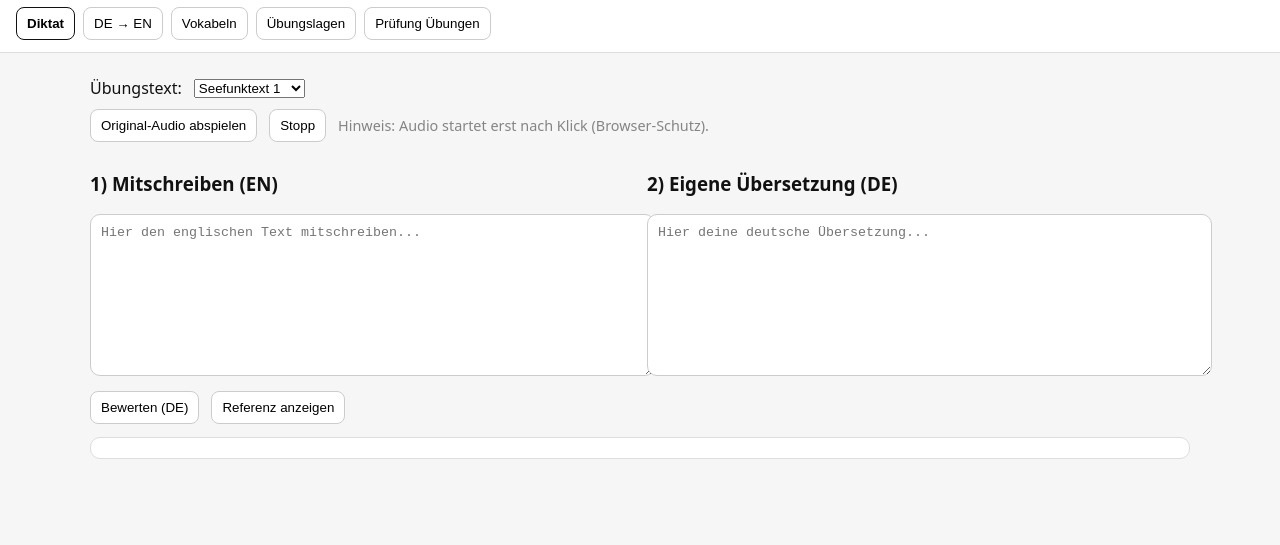
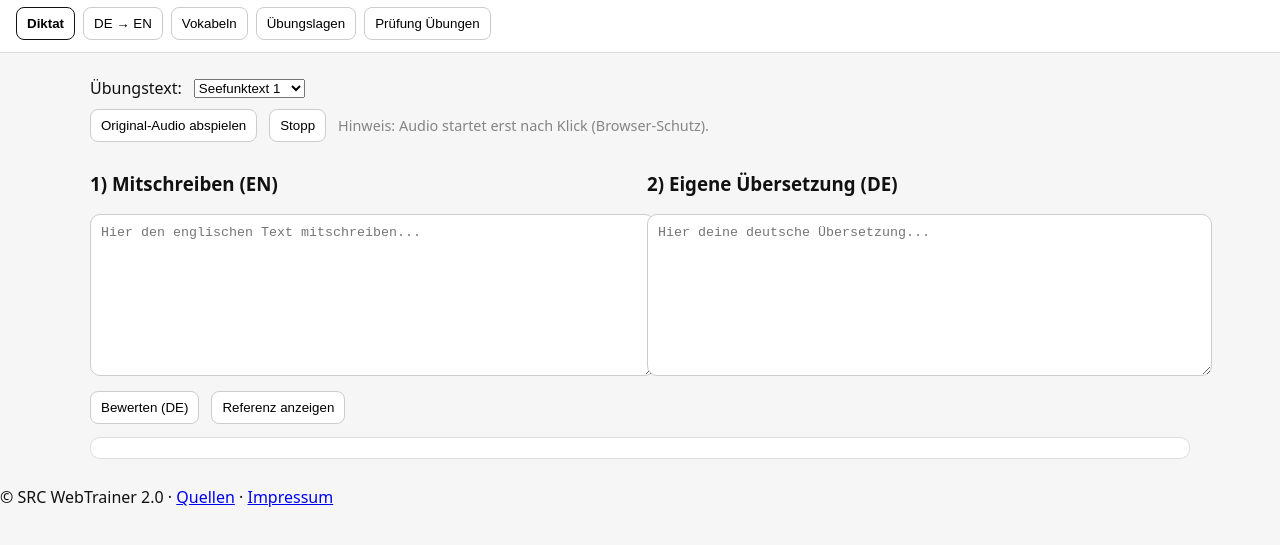
Before and after one commit to elkadir81/SRC-WebTrainer-2.0, a plain HTML site: page index.html in a window 1280 px wide. Shown: the part 39-584 px from the top of the page. Drawn offline with Linux system fonts and the light colour scheme.

Commit message:
Update index.html

```diff
--- a/index.html
+++ b/index.html
@@ -197,5 +197,12 @@
   </main>
 
   <script src="app.js"></script>
+
+  <footer class="site-footer">
+© SRC WebTrainer 2.0 ·
+<a href="quellen.html">Quellen</a> ·
+<a href="impressum.html">Impressum</a>
+</footer>
+
 </body>
 </html>
```
